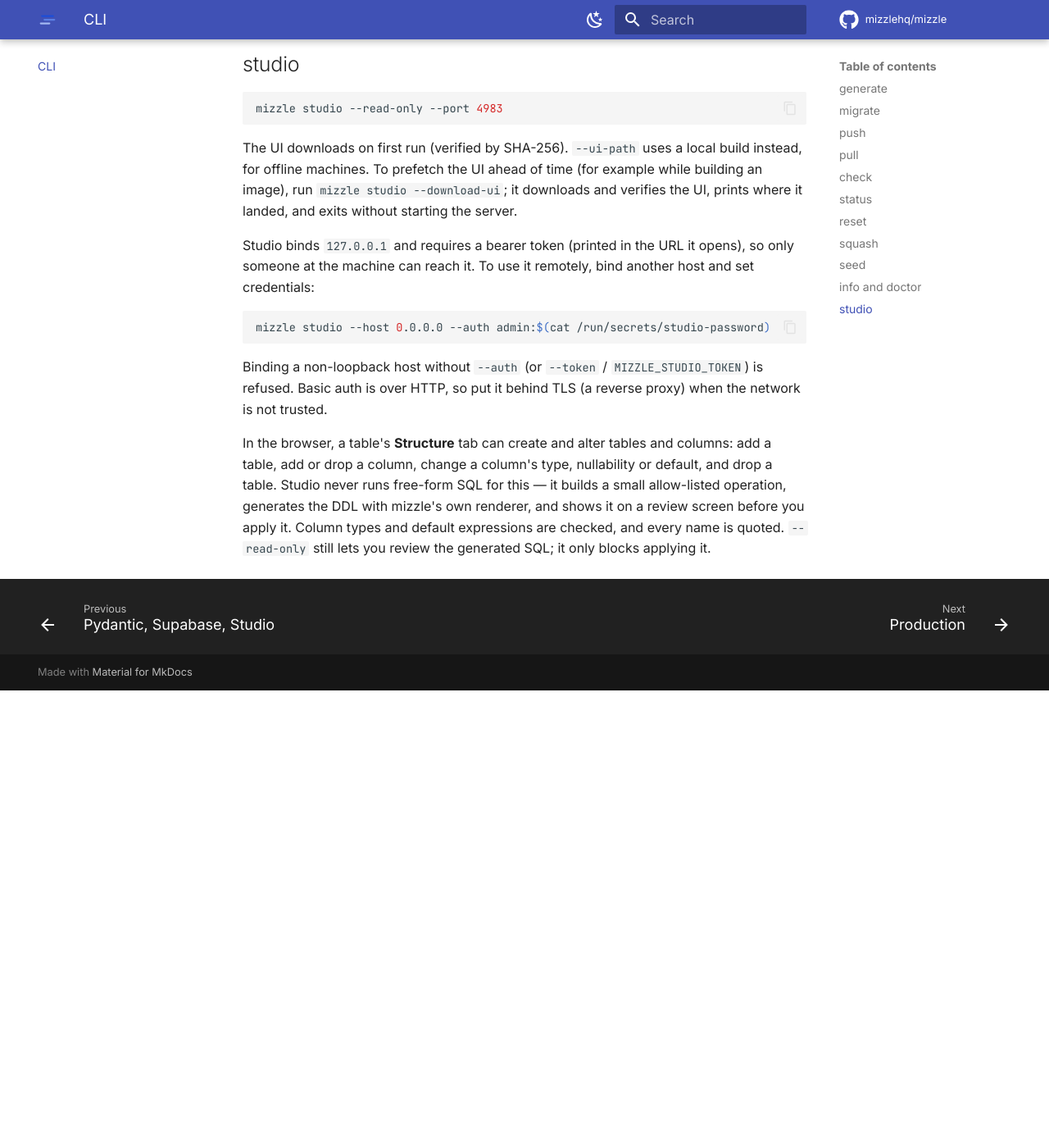
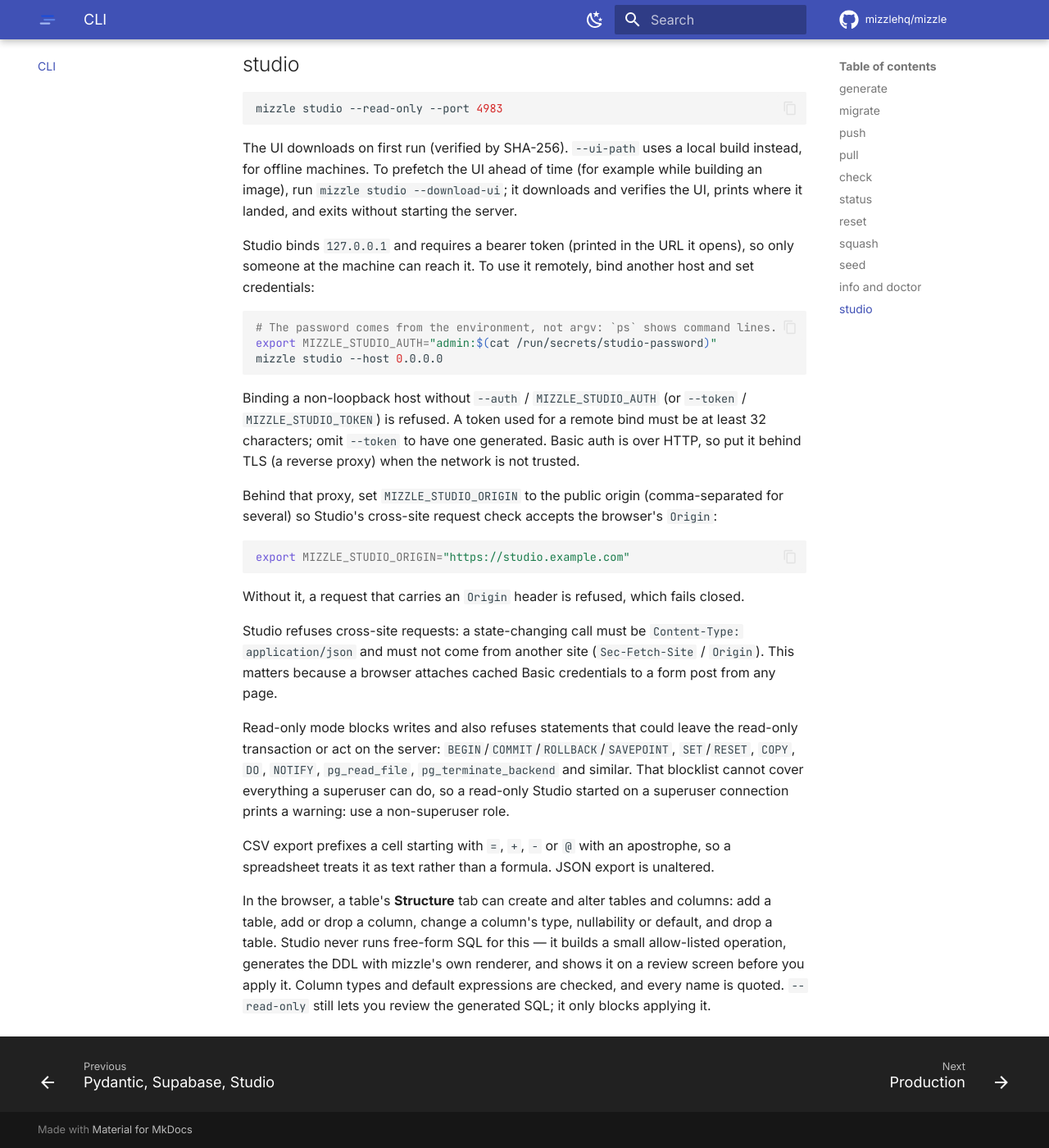
Before and after one commit to mizzlehq/mizzle, an MkDocs documentation site: the page built from docs/cli.md, in a window 1280 px wide and 1400 px high, scrolled down 4377 px. Shown: the whole window at 82% size. Built offline with MkDocs 1.6.1 and Material for MkDocs 9.7.7, drawn with Linux system fonts in a browser that asks for light colours; comment, search, counter and statistics services are not loaded; before the commit the page ends 5219 px from its top, so only the background shows below that.

Commit message:
docs: tick ISSUES-STUDIO-RUNTIME.md and document the Studio security behaviour
Records that all 20 items are fixed, and writes down the two limits that
remain by design (a superuser behind a blocklist, and the origin setting a
proxied remote bind needs). docs/cli.md now covers MIZZLE_STUDIO_AUTH,
MIZZLE_STUDIO_ORIGIN, the token-length rule, the read-only statement
blocklist and the CSV apostrophe.

````diff
--- a/docs/cli.md
+++ b/docs/cli.md
@@ -190,12 +190,37 @@ Studio binds `127.0.0.1` and requires a bearer token (printed in the URL it open
 someone at the machine can reach it. To use it remotely, bind another host and set credentials:
 
 ```bash
-mizzle studio --host 0.0.0.0 --auth admin:$(cat /run/secrets/studio-password)
+# The password comes from the environment, not argv: `ps` shows command lines.
+export MIZZLE_STUDIO_AUTH="admin:$(cat /run/secrets/studio-password)"
+mizzle studio --host 0.0.0.0
 ```
 
-Binding a non-loopback host without `--auth` (or `--token` / `MIZZLE_STUDIO_TOKEN`) is
-refused. Basic auth is over HTTP, so put it behind TLS (a reverse proxy) when the network is
-not trusted.
+Binding a non-loopback host without `--auth` / `MIZZLE_STUDIO_AUTH` (or
+`--token` / `MIZZLE_STUDIO_TOKEN`) is refused. A token used for a remote bind must be at
+least 32 characters; omit `--token` to have one generated. Basic auth is over HTTP, so put
+it behind TLS (a reverse proxy) when the network is not trusted.
+
+Behind that proxy, set `MIZZLE_STUDIO_ORIGIN` to the public origin (comma-separated for
+several) so Studio's cross-site request check accepts the browser's `Origin`:
+
+```bash
+export MIZZLE_STUDIO_ORIGIN="https://studio.example.com"
+```
+
+Without it, a request that carries an `Origin` header is refused, which fails closed.
+
+Studio refuses cross-site requests: a state-changing call must be `Content-Type:
+application/json` and must not come from another site (`Sec-Fetch-Site` / `Origin`). This
+matters because a browser attaches cached Basic credentials to a form post from any page.
+
+Read-only mode blocks writes and also refuses statements that could leave the read-only
+transaction or act on the server: `BEGIN`/`COMMIT`/`ROLLBACK`/`SAVEPOINT`, `SET`/`RESET`,
+`COPY`, `DO`, `NOTIFY`, `pg_read_file`, `pg_terminate_backend` and similar. That blocklist
+cannot cover everything a superuser can do, so a read-only Studio started on a superuser
+connection prints a warning: use a non-superuser role.
+
+CSV export prefixes a cell starting with `=`, `+`, `-` or `@` with an apostrophe, so a
+spreadsheet treats it as text rather than a formula. JSON export is unaltered.
 
 In the browser, a table's **Structure** tab can create and alter tables and columns: add a
 table, add or drop a column, change a column's type, nullability or default, and drop a
````
